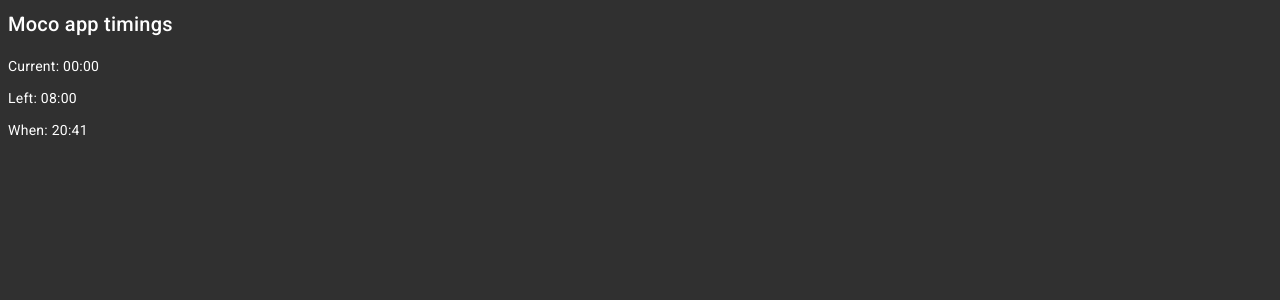
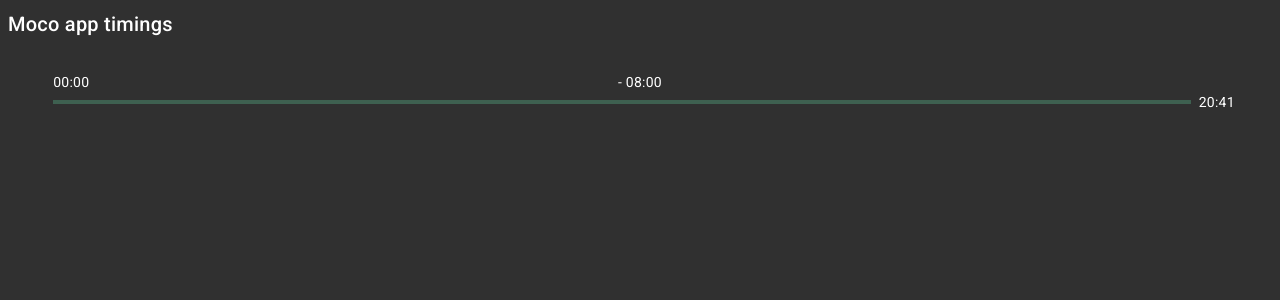
Before and after one commit to DrMboga/TimeOrganizer, an Angular app: page / in a window 1280 px wide. Both pictures are taken after typing "Sample", "Sample" into the empty fields and a click on the button "Save". Shown: the top 300 px of the page. Built offline with nearby package versions, Linux system fonts and the light colour scheme.

Commit message:
feat: scrollbars

```diff
--- a/src/app/moco-time-watcher/model/time-interval.ts
+++ b/src/app/moco-time-watcher/model/time-interval.ts
@@ -5,4 +5,5 @@
   isWorkingTime: boolean;
   durationInSeconds: number;
   description: string;
+  durationInPercent: number;
 }
--- a/src/app/moco-time-watcher/views/moco/moco.component.css
+++ b/src/app/moco-time-watcher/views/moco/moco.component.css
@@ -5,4 +5,32 @@
   overflow: auto;
   box-sizing: border-box;
   padding: 8px 8px 56px 8px;
+  gap: 16px;
+
+  .auto-center {
+    display: flex;
+    flex-direction: row;
+    align-items: center;
+    justify-content: center;
+    gap: 8px;
+  }
+
+  .progress-labels {
+    width: 90%;
+    display: flex;
+    flex-direction: row;
+    align-items: center;
+  }
+
+  .task-row {
+    margin-top: 50px;
+  }
+
+  .task-labels {
+    width: 90%;
+    display: flex;
+    flex-direction: row;
+    justify-content: center;
+  }
+
 }
--- a/src/app/moco-time-watcher/views/moco/moco.component.html
+++ b/src/app/moco-time-watcher/views/moco/moco.component.html
@@ -1,18 +1,69 @@
 <h2>Moco app timings</h2>
 @if (mocoSettings()?.mocoAppBaseAddress && mocoSettings()?.apiKey) {
   @if (intervals()) {
-    <p>Current: {{ totalWorkToday() | toTime }}</p>
-    <p>Left: {{ timeLeft() | toTime }}</p>
-    <p>When: {{ whenStop() }}</p>
-    <div >
-      @for(interval of intervals(); track interval.startTime) {
-        <p>{{interval.startTime}} - {{interval.endTime}} | {{interval.description}}
-          @if (interval.isRunning) {
-            | *
-          }
-          </p>
-      }
+    <div>
+      <div class="auto-center">
+        <div class="progress-labels">
+          <div class="auto-center" [style.width.%]="totalWorkTodayPercent()">{{ totalWorkToday() | toTime }}</div>
+          <div class="auto-center" [style.width.%]="100 - totalWorkTodayPercent()"> - {{ timeLeft() | toTime }}</div>
+        </div>
+      </div>
+      <div class="auto-center">
+        <div>{{ starTime() }}</div>
+        <mat-progress-bar
+          style="width: 90%"
+          color="accent"
+          mode="determinate"
+          [value]="totalWorkTodayPercent()"
+        >
+        </mat-progress-bar>
+        <div>{{ whenStop() }}</div>
+      </div>
     </div>
+
+    @for (interval of intervals(); track interval.startTime) {
+      <div class="task-row">
+        <div class="task-labels">
+          <div style="width: 90%">
+            {{ interval.description }}
+            | {{ interval.durationInSeconds | toTime }}
+            @if (interval.isRunning) {
+              *
+            }
+          </div>
+        </div>
+        <div class="auto-center">
+          <mat-progress-bar
+            style="width: 90%"
+            color="primary"
+            mode="determinate"
+            [value]="interval.durationInPercent"
+          >
+          </mat-progress-bar>
+        </div>
+      </div>
+    }
+
+    @if (pauseTime() > 0) {
+      <div class="task-row">
+        <div class="task-labels">
+          <div style="width: 90%">
+            Pause
+            | {{ pauseTime() | toTime }}
+          </div>
+        </div>
+        <div class="auto-center">
+          <mat-progress-bar
+            style="width: 90%"
+            color="primary"
+            mode="determinate"
+            [value]="pauseTimePercent()"
+          >
+          </mat-progress-bar>
+        </div>
+      </div>
+    }
+
   }
 } @else {
   <app-moco-settings></app-moco-settings>
--- a/src/app/moco-time-watcher/views/moco/moco.component.ts
+++ b/src/app/moco-time-watcher/views/moco/moco.component.ts
@@ -5,6 +5,7 @@
 import { ToTimePipe } from '../../pipes/to-time.pipe';
 import { add, addSeconds, differenceInSeconds, format, hoursToSeconds } from 'date-fns';
 import { TimeInterval } from '../../model/time-interval';
+import { MatProgressBar } from '@angular/material/progress-bar';
 
 const TimerPeriod = 30000; // 30 seconds
 const dailyWorkingHours = 8;
@@ -12,7 +13,7 @@
 @Component({
   selector: 'app-moco',
   standalone: true,
-  imports: [MocoSettingsComponent, ToTimePipe],
+  imports: [MocoSettingsComponent, ToTimePipe, MatProgressBar],
   templateUrl: './moco.component.html',
   styleUrl: './moco.component.css',
 })
@@ -47,11 +48,23 @@
    */
   private currentTaskDurationSeconds = signal<number>(0);
 
+  public starTime = computed(() => {
+    const activities = this.mocoActivities();
+    if (!activities || activities.length === 0) {
+      return '';
+    }
+    return format(activities[0].created_at, 'HH:mm');
+  });
+
   /**
    * Calculated total working time including current task updated by timer
    */
   public totalWorkToday = computed(
     () => (this.allStoppedTasksTimeSeconds() ?? 0) + this.currentTaskDurationSeconds(),
+  );
+
+  public totalWorkTodayPercent = computed(() =>
+    Math.round((100 * this.totalWorkToday()) / (dailyWorkingHours * 60 * 60)),
   );
 
   /**
@@ -69,6 +82,28 @@
   public whenStop = computed(() => format(add(new Date(), { seconds: this.timeLeft() }), 'HH:mm'));
 
   /**
+   * Time in seconds for pause
+   */
+  public pauseTime = computed(() => {
+    const activities = this.mocoActivities();
+    if (!activities || activities.length === 0) {
+      return 0;
+    }
+    const start = activities[0].created_at;
+    const stop = add(new Date(), { seconds: this.timeLeft() });
+    const diff = differenceInSeconds(stop, start);
+    console.log('diff', diff);
+    if (diff > 0) {
+      return dailyWorkingHours * 60 * 60 - diff;
+    }
+    return 0;
+  });
+
+  public pauseTimePercent = computed(() =>
+    Math.round((100 * this.pauseTime()) / (dailyWorkingHours * 60 * 60)),
+  );
+
+  /**
    * Time intervals.
    */
   public intervals: Signal<TimeInterval[]> = computed(() => {
@@ -76,38 +111,22 @@
     const currentDuration = this.currentTaskDurationSeconds();
     const startedTaskTime = this.startedTaskTime();
 
-    const intervals =
+    return (
       this.mocoActivities()?.map((a) => {
         let endTime = a.created_at ? addSeconds(a.created_at, a.seconds) : new Date(1970, 1, 1);
+        const isRunning = a.timer_started_at !== undefined && a.timer_started_at !== null;
+        const durationInSeconds = isRunning ? a.seconds + currentDuration : a.seconds;
         return {
-          durationInSeconds: a.seconds,
-          isRunning: false,
+          durationInSeconds,
+          isRunning,
           isWorkingTime: true,
           startTime: format(a.created_at ?? new Date(1970, 1, 1), 'HH:mm'),
           endTime: format(endTime, 'HH:mm'),
           description: a.customer?.name ?? '?',
+          durationInPercent: Math.round((100 * durationInSeconds) / (dailyWorkingHours * 60 * 60)),
         } as TimeInterval;
-      }) ?? [];
-
-    const currentActivity = activities?.find(
-      (a) => a.timer_started_at !== undefined && a.timer_started_at !== null,
+      }) ?? []
     );
-
-    if (currentActivity && startedTaskTime) {
-      const endTime = startedTaskTime
-        ? addSeconds(startedTaskTime, currentDuration)
-        : new Date(1970, 1, 1);
-      intervals.push({
-        durationInSeconds: currentDuration,
-        isRunning: true,
-        isWorkingTime: true,
-        startTime: format(startedTaskTime ?? new Date(1970, 1, 1), 'HH:mm'),
-        endTime: format(endTime, 'HH:mm'),
-        description: currentActivity.customer?.name ?? '?',
-      } as TimeInterval);
-    }
-
-    return intervals;
   });
 
   constructor(
```
